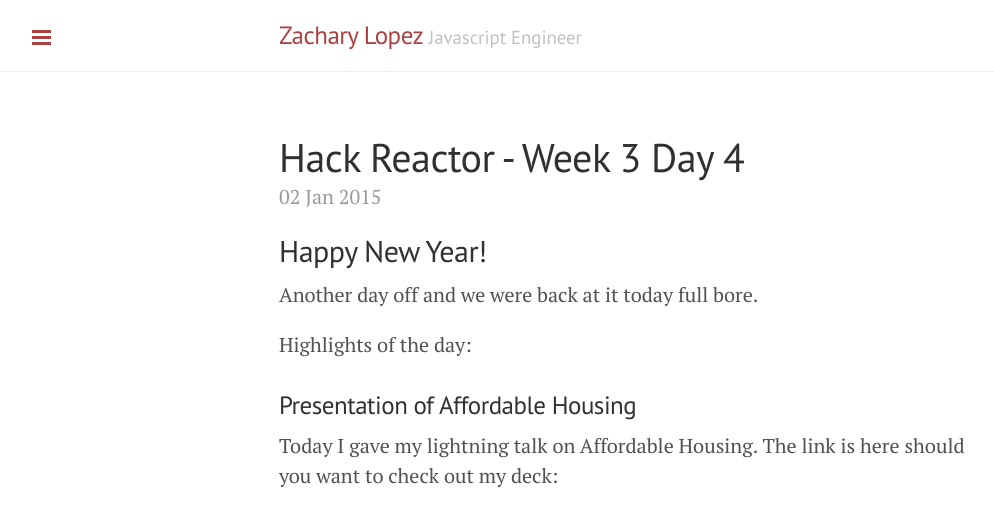
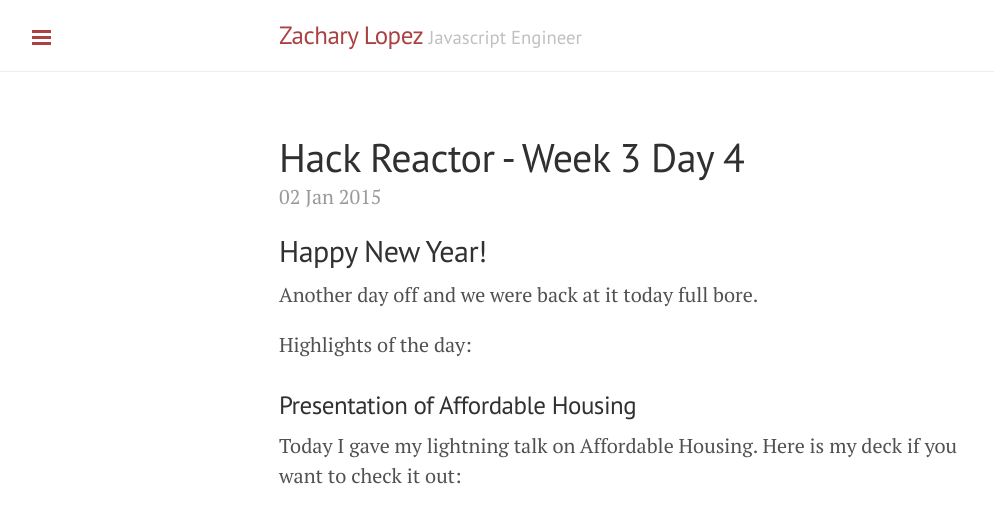
Before and after one commit to zdlopez/zdlopez.github.io, a Jekyll site: the page built from _posts/2015-1-2-HR-Week3-Day4.md, in a window 1280 px wide and 900 px high, cut to the strip 0-507 px from the top of the window. Shown: the whole strip, without its empty margins (1-995 px from the left). Built offline with Jekyll 4.4.1, drawn with Linux system fonts in a browser that asks for light colours; Markdown is read by kramdown in place of the engine named in the settings; comment, search, counter and statistics services are not loaded.

Commit message:
week 3 day 4 fix

```diff
--- a/_posts/2015-1-2-HR-Week3-Day4.md
+++ b/_posts/2015-1-2-HR-Week3-Day4.md
@@ -12,9 +12,9 @@
 
 ### Presentation of Affordable Housing
 
-Today I gave my lightning talk on Affordable Housing.  The link is here should you want to check out my deck:
+Today I gave my lightning talk on Affordable Housing.  Here is my deck if you want to check it out:
 
-<iframe src="https://docs.google.com/presentation/d/16ckBx_v5l53ZXxqjcYmkGbSWGky2y1tFIJh4llX4_i8/embed?start=false&loop=false&delayms=3000" frameborder="0" width="960" height="569" allowfullscreen="true" mozallowfullscreen="true" webkitallowfullscreen="true"></iframe>
+<iframe src="https://docs.google.com/presentation/d/16ckBx_v5l53ZXxqjcYmkGbSWGky2y1tFIJh4llX4_i8/embed?start=false&loop=false&delayms=3000" frameborder="0" width="480" height="299" allowfullscreen="true" mozallowfullscreen="true" webkitallowfullscreen="true"></iframe>
 
 ### Coffee Script
 
```
